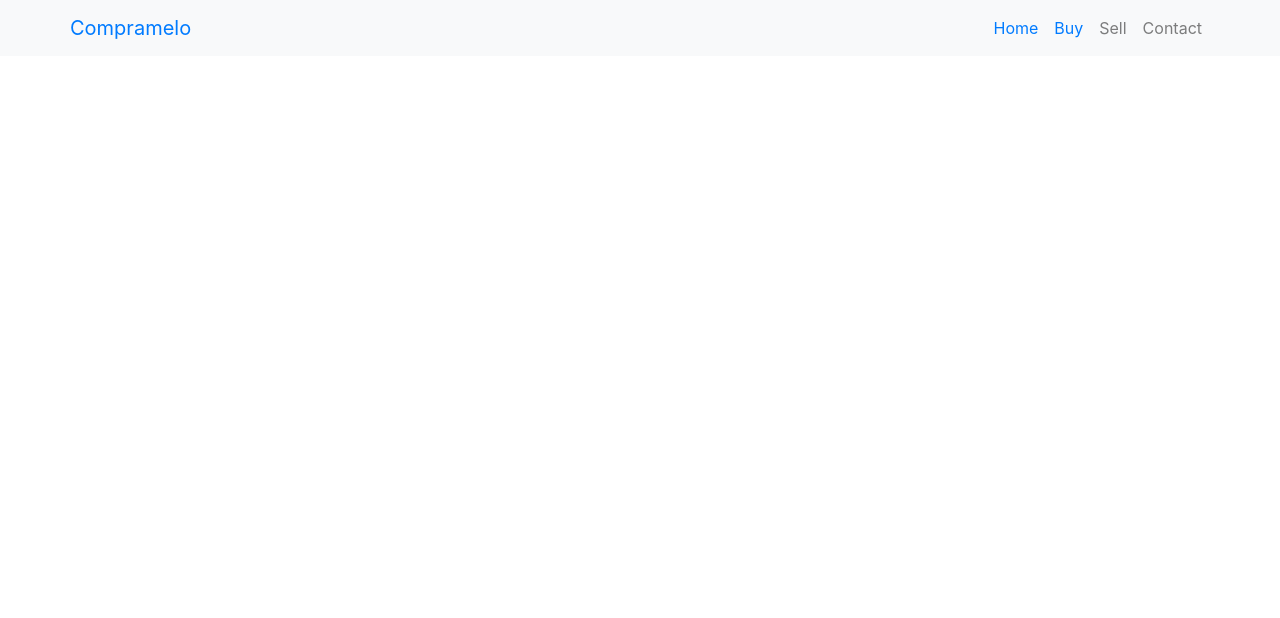
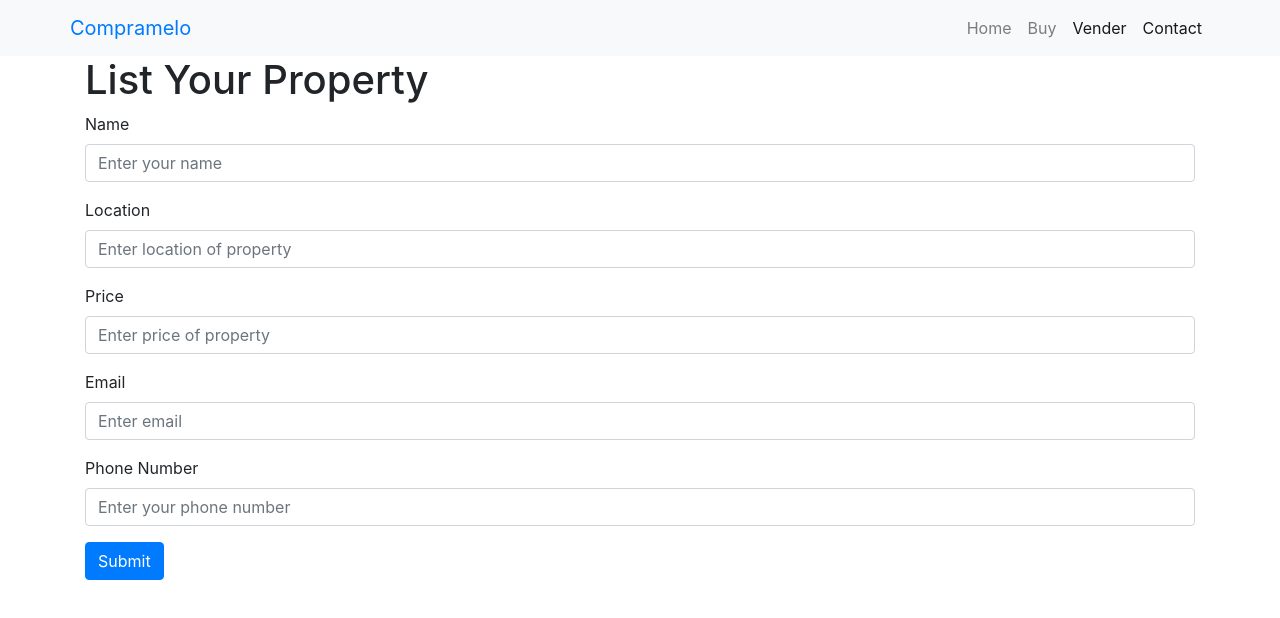
Before and after one commit to mamenjivar/React-Zillow, a React (Create React App) app in the folder zillow-react-esp/: page /vender in a window 1280 px wide. Shown: the top 618 px of the page. Built offline with nearby package versions, Linux system fonts and the light colour scheme.

Commit message:
created the sell page, only pushes to console, but can push to state when needed

```diff
--- a/zillow-react-esp/src/App.js
+++ b/zillow-react-esp/src/App.js
@@ -6,6 +6,7 @@ import './css/App.css';
 // pages
 import Welcome from './pages/Welcome';
 import Compra from './pages/Compra';
+import Vender from './pages/Vender';
 
 // components
 import Header from './components/Header';
@@ -25,6 +26,9 @@ function App() {
           <Route path='/compra'>
             <Compra />
           </Route>
+          <Route path='/vender'>
+            <Vender />
+          </Route>
         </Switch>
       </main>
     </div>
--- a/zillow-react-esp/src/components/Header.js
+++ b/zillow-react-esp/src/components/Header.js
@@ -13,14 +13,10 @@ const Header = () => {
                 </Navbar.Brand>
 
                 <Nav className="ml-auto">
-                    <Nav.Link>
-                        <NavLink to='/welcome'>Home</NavLink>
-                    </Nav.Link>
-                    <Nav.Link>
-                        <NavLink to='/compra'>Buy</NavLink>
-                    </Nav.Link>
-                    <Nav.Link>Sell</Nav.Link>
-                    <Nav.Link>Contact</Nav.Link>
+                    <NavLink className='nav-link' to='/welcome'>Home</NavLink>
+                    <NavLink className='nav-link' to='/compra'>Buy</NavLink>
+                    <NavLink className='nav-link' to='/vender'>Vender</NavLink>
+                    <NavLink className='nav-link' to='/'>Contact</NavLink>
                 </Nav>
             </Container>
         </Navbar>
--- /dev/null
+++ b/zillow-react-esp/src/pages/Vender.js
@@ -0,0 +1,108 @@
+import React, { useState } from 'react';
+
+// css
+import { Container, Form, FormLabel, FormGroup, FormControl, Button } from 'react-bootstrap';
+
+const Vender = () => {
+    const [enteredName, setEnteredName] = useState('');
+    const [enteredLocation, setEnteredLocation] = useState('');
+    const [enteredPrice, setEnteredPrice] = useState('');
+    const [enteredEmail, setEnteredEmail] = useState('');
+    const [enteredPhone, setEnteredPhone] = useState('');
+
+    const nameChangeHandler = (event) => {
+        setEnteredName(event.target.value);
+    }
+
+    const locationChangeHandler = (event) => {
+        setEnteredLocation(event.target.value);
+    }
+
+    const priceChangeHandler = (event) => {
+        setEnteredPrice(event.target.value);
+    }
+
+    const emailChangeHandler = (event) => {
+        setEnteredEmail(event.target.value);
+    }
+
+    const phoneChangeHandler = (event) => {
+        setEnteredPhone(event.target.value);
+    }
+
+    const onFormSubmitHandler = (event) => {
+        event.preventDefault();
+
+        const submitNewProperty = {
+            name: enteredName,
+            location: enteredLocation,
+            price: enteredPrice,
+            email: enteredEmail,
+            phone: enteredPhone
+        }
+
+        console.log(submitNewProperty);
+
+        setEnteredName('');
+        setEnteredLocation('');
+        setEnteredPrice('');
+        setEnteredEmail('');
+        setEnteredPhone('');
+    }
+
+    return (
+        <Container>
+            <h1>List Your Property</h1>
+            <Form onSubmit={onFormSubmitHandler}>
+                <FormGroup>
+                    <FormLabel>Name</FormLabel>
+                    <FormControl
+                        type="text"
+                        placeholder="Enter your name"
+                        value={enteredName}
+                        onChange={nameChangeHandler}
+                    />
+                </FormGroup>
+                <FormGroup>
+                    <FormLabel>Location</FormLabel>
+                    <FormControl
+                        type="text"
+                        placeholder="Enter location of property"
+                        value={enteredLocation}
+                        onChange={locationChangeHandler}
+                    />
+                </FormGroup>
+                <FormGroup>
+                    <FormLabel>Price</FormLabel>
+                    <FormControl
+                        type="text"
+                        placeholder="Enter price of property"
+                        value={enteredPrice}
+                        onChange={priceChangeHandler}
+                    />
+                </FormGroup>
+                <FormGroup>
+                    <FormLabel>Email</FormLabel>
+                    <FormControl
+                        type="text"
+                        placeholder="Enter email"
+                        value={enteredEmail}
+                        onChange={emailChangeHandler}
+                    />
+                </FormGroup>
+                <FormGroup>
+                    <FormLabel>Phone Number</FormLabel>
+                    <FormControl
+                        type="text"
+                        placeholder="Enter your phone number"
+                        value={enteredPhone}
+                        onChange={phoneChangeHandler}
+                    />
+                </FormGroup>
+                <Button variant="primary" type="submit">Submit</Button>
+            </Form>
+        </Container>
+    );
+};
+
+export default Vender;
```
